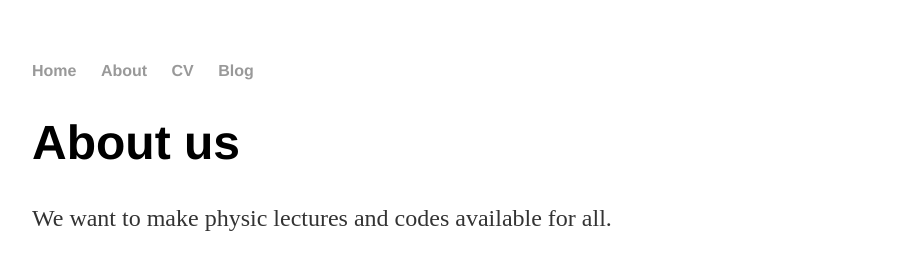
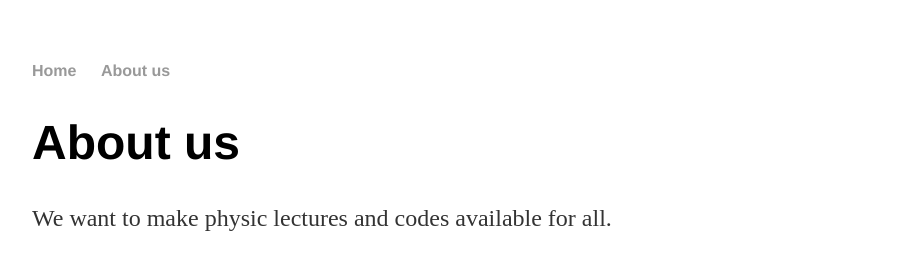
Before and after one commit to YoloNomy/YoloNomy.github.io, a Jekyll site: the page built from index.md, in a window 1280 px wide. Shown: the top 254 px of the page, without its empty margins (160-1060 px from the left). Built offline with Jekyll 4.4.1, drawn with Linux system fonts in a browser that asks for light colours; our own code applies the rules of GitHub Pages for plain Markdown files.

Commit message:
Update default.html

```diff
--- a/_layouts/default.html
+++ b/_layouts/default.html
@@ -12,9 +12,7 @@
     <nav>
 <ul>
 <li><a href="/">Home</a></li>
-<li><a href="/about">About</a></li>
-<li><a href="/cv">CV</a></li>
-<li><a href="/blog">Blog</a></li>
+<li><a href="/about">About us</a></li>
 </ul>
     </nav>
 <div class="container">
```
